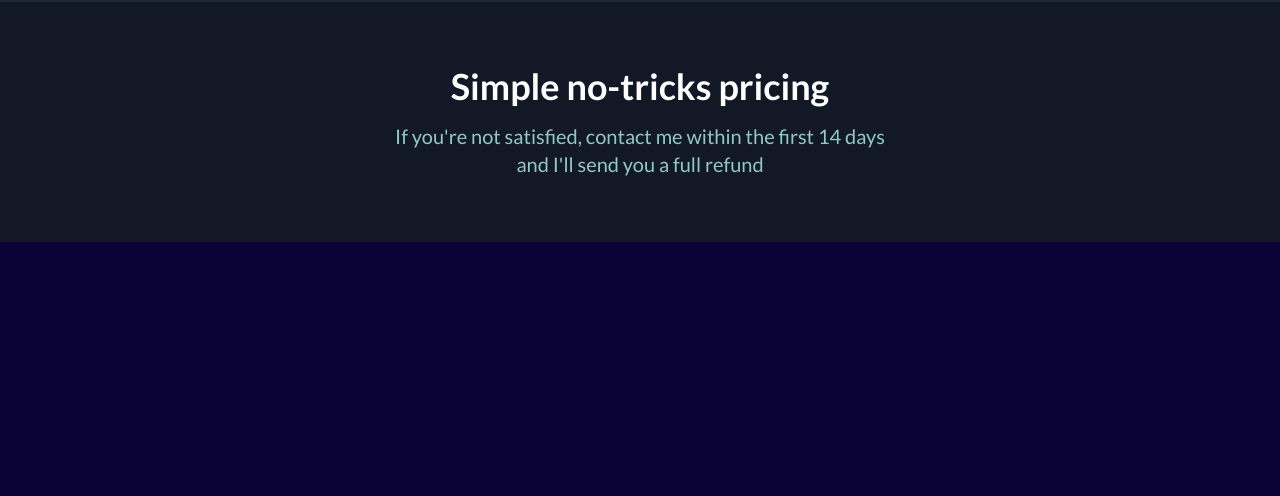
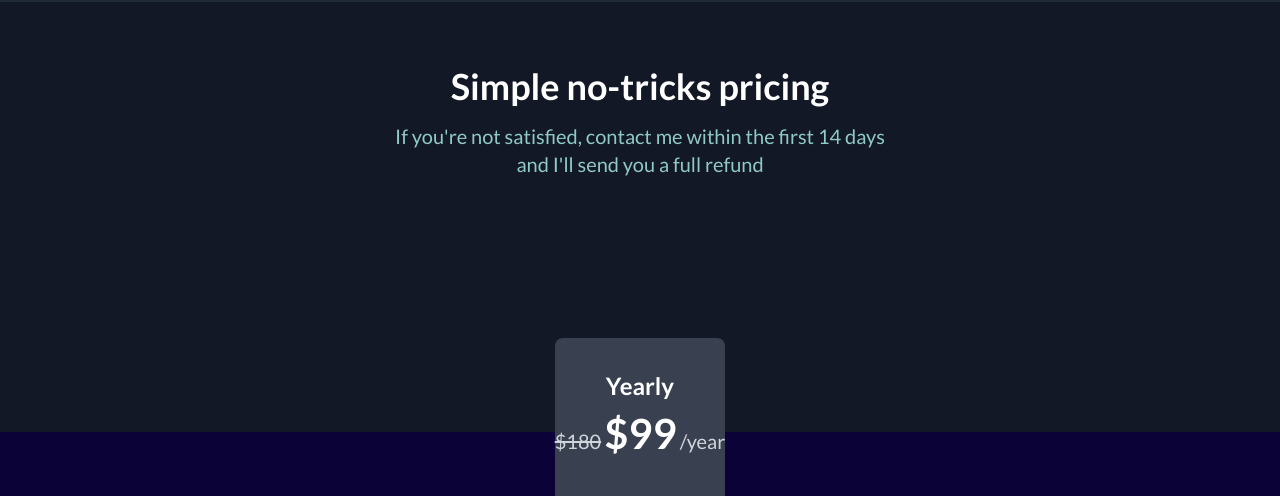
Before and after one commit to Nebenmor/course-website, a website: page public/index.html in a window 1280 px wide. Shown: the part 3431-3927 px from the top of the page. Before the commit the page ends 3673 px from the top, so only its background shows below. Drawn offline with nearby package versions, Linux system fonts and the light colour scheme.

Commit message:
implement pricing plan 1

```diff
--- a/public/index.html
+++ b/public/index.html
@@ -300,6 +300,20 @@
             <h2 class="font-bold text-white text-4xl text-center pt-14 md:pt-16">Simple no-tricks pricing</h2>
             <p class="font-normal text-xl text-ashen text-center pt-4 md:max-w-[32rem]">If you're not satisfied, contact me within the first 14 days and I'll send you a full refund</p>
         </div>
+        <div class="flex flex-col justify-center items-center pt-4 md:relative md:-bottom-32 md:flex-row md:mt-4">
+            <!-- Pricing plan 1 -->
+            <!-- Price -->
+            <div class="flex flex-col justify-center items-center mb-11 md:mb-0">
+                <div class="bg-[#394150] w-full rounded-t-lg py-8">
+                    <h2 class="font-bold text-white text-2xl text-center">Yearly</h2>
+                    <p class="text-center">
+                        <span class="font-normal text-xl text-normalGray single-strike">$180</span>
+                        <span class="font-bold text-[2.6rem] text-white pt-2">$99</span>
+                        <span class="font-normal text-xl text-normalGray">/year</span>
+                    </p>
+                </div>
+
+
             </div>
 
 
```
